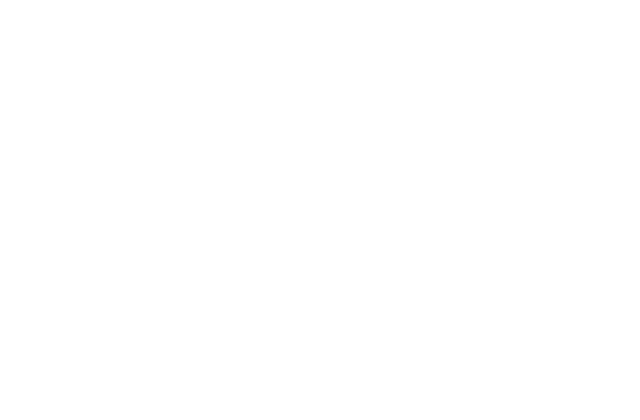
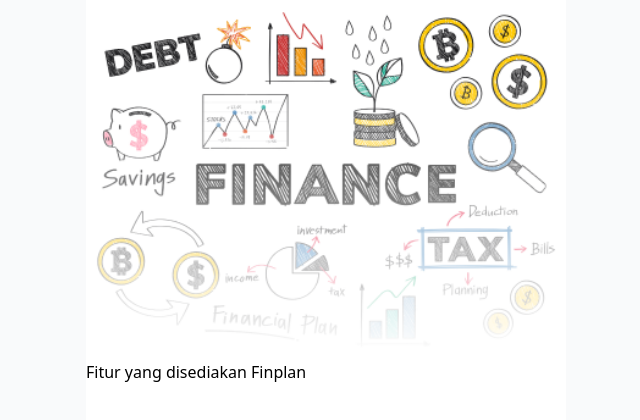
Before and after one commit to satryaputra/finthest, a React (Vite) app: page /what-features in a window 1280 px wide. Before the commit this address had no page. Shown: the top 420 px of the page, without its empty margins (314-954 px from the left). Built offline with nearby package versions, Linux system fonts and the light colour scheme.

Commit message:
update(style): move min-h-screen to parent Outlet

```diff
--- a/package.json
+++ b/package.json
@@ -13,6 +13,7 @@
     "@radix-ui/react-slot": "^1.0.2",
     "class-variance-authority": "^0.7.0",
     "clsx": "^2.1.0",
+    "framer-motion": "^10.17.9",
     "lucide-react": "^0.307.0",
     "react": "^18.2.0",
     "react-dom": "^18.2.0",
--- a/src/App.tsx
+++ b/src/App.tsx
@@ -1,12 +1,13 @@
 import { Route, Routes } from "react-router-dom";
 import { Layout } from "@/components/templates";
-import { StartingPage } from "@/pages";
+import { ShowFeaturesPage, StartingPage } from "@/pages";
 
 export default function App() {
   return (
     <Routes>
       <Route element={<Layout />}>
         <Route path="/" element={<StartingPage />} />
+        <Route path="/what-features" element={<ShowFeaturesPage />} />
       </Route>
     </Routes>
   );
--- a/src/components/templates/Layout/Layout.tsx
+++ b/src/components/templates/Layout/Layout.tsx
@@ -2,8 +2,8 @@ import { Outlet } from "react-router-dom";
 
 export default function Layout() {
   return (
-    <main className="h-screen bg-gray-50 overflow-y-auto">
-      <div className="max-w-[480px] h-full mx-auto bg-white">
+    <main className="bg-gray-50 overflow-y-auto">
+      <div className="max-w-[480px] min-h-screen mx-auto bg-white">
         <Outlet />
       </div>
     </main>
--- /dev/null
+++ b/src/pages/ShowFeaturesPage/ShowFeaturesPage.tsx
@@ -0,0 +1,19 @@
+import { motion } from "framer-motion";
+import bgShowFeatures from "/images/bg-show-features.png";
+
+export default function ShowFeaturesPage() {
+  return (
+    <motion.div
+      initial={{ opacity: 0, y: 50 }}
+      animate={{ opacity: 1, y: 0 }}
+      transition={{ duration: 0.6 }}
+    >
+      <img
+        src={bgShowFeatures}
+        alt="background show features"
+        className="w-full"
+      />
+      <h4>Fitur yang disediakan Finplan</h4>
+    </motion.div>
+  );
+}
--- /dev/null
+++ b/src/pages/ShowFeaturesPage/index.ts
@@ -0,0 +1 @@
+export { default } from "./ShowFeaturesPage";
--- a/src/pages/StartingPage/StartingPage.tsx
+++ b/src/pages/StartingPage/StartingPage.tsx
@@ -1,6 +1,6 @@
+import { ArrowRight } from "lucide-react";
 import { Button } from "@/components/molecules";
 import bgStarting from "/images/bg-starting.png";
-import { ArrowRight } from "lucide-react";
 
 export default function StartingPage() {
   return (
--- a/src/pages/index.ts
+++ b/src/pages/index.ts
@@ -1 +1,2 @@
 export { default as StartingPage } from "./StartingPage";
+export { default as ShowFeaturesPage } from "./ShowFeaturesPage";
```
Also changed, not shown: public/images/bg-show-features.png (added).
